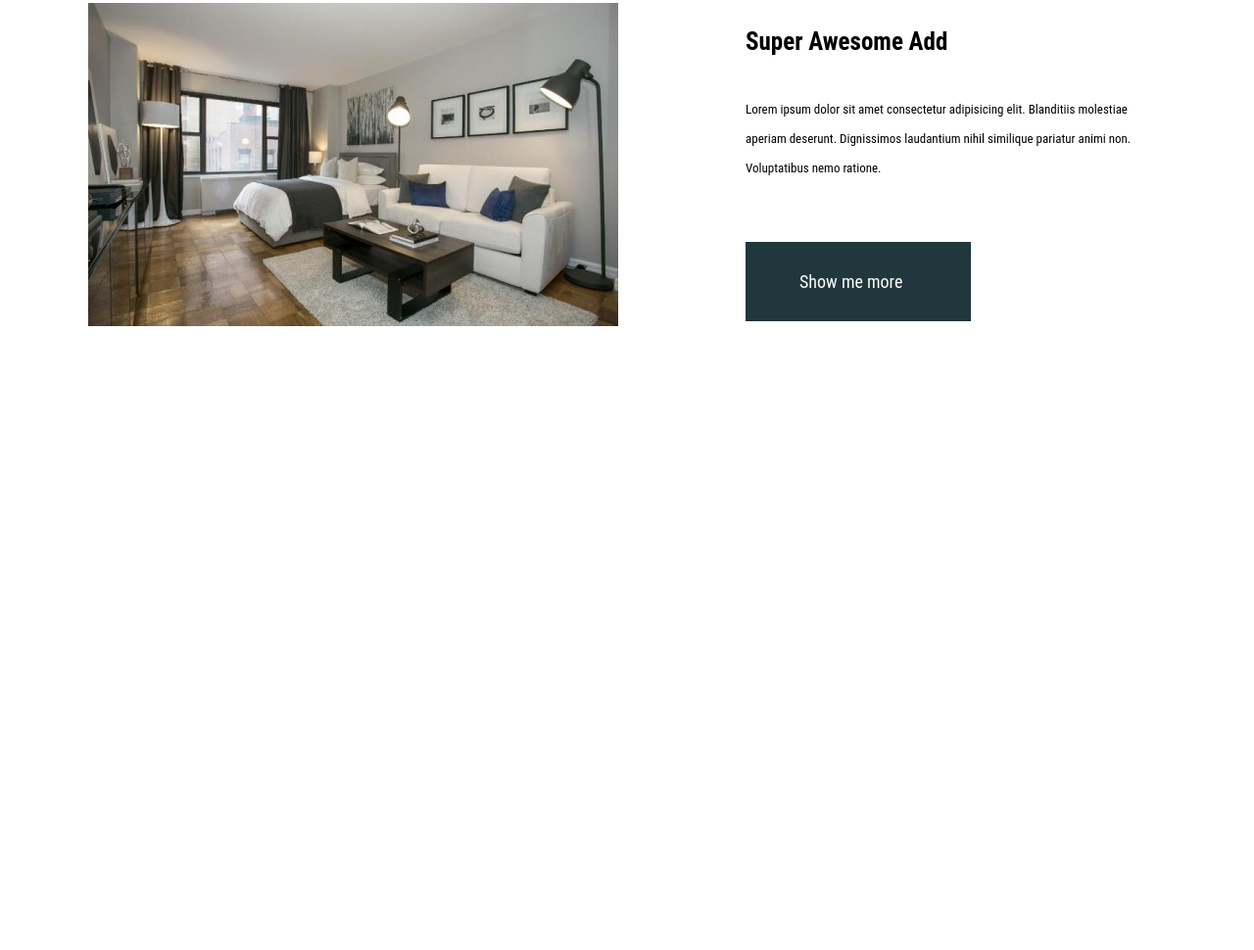
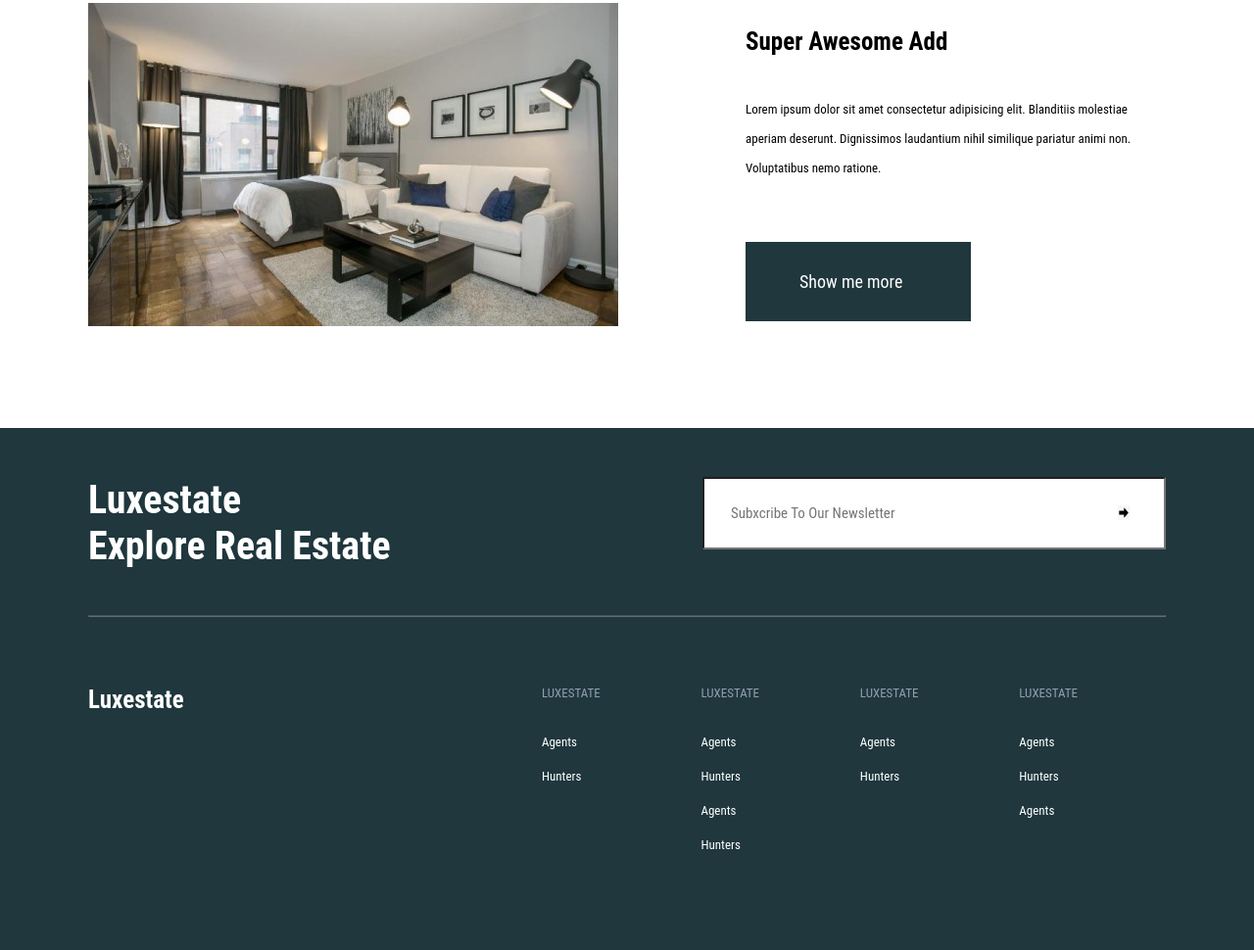
Before and after one commit to af4n/luxestate, a plain HTML site: page index.html in a window 1280 px wide. Shown: the part 6078-7048 px from the top of the page at 98% size. Before the commit the page ends 6515 px from the top, so only its background shows below. Drawn offline with Linux system fonts and the light colour scheme.

Commit message:
footer was added

```diff
--- a/index.html
+++ b/index.html
@@ -299,6 +299,49 @@
       </div>
     </section>
   </main>
+
+  <footer>
+    <div class="wrapper">
+      <div class="footer-block">
+        <div class="footer-logo">
+          <h3>Luxestate</h3>
+          <h3>Explore Real Estate</h3>
+        </div>
+        <div class="footer-search">
+          <input type="text" placeholder="Subxcribe To Our Newsletter">
+        </div>
+      </div>
+      <hr>
+      <div class="footer-links">
+        <div class="footer-links-logo">
+          <h4>Luxestate</h4>
+        </div>
+        <div class="footer-link">
+          <p>Luxestate</p>
+          <a href="#">Agents</a>
+          <a href="#">Hunters</a>
+        </div>
+        <div class="footer-link">
+          <p>Luxestate</p>
+          <a href="#">Agents</a>
+          <a href="#">Hunters</a>
+          <a href="#">Agents</a>
+          <a href="#">Hunters</a>
+        </div>
+        <div class="footer-link">
+          <p>Luxestate</p>
+          <a href="#">Agents</a>
+          <a href="#">Hunters</a>
+        </div>
+        <div class="footer-link">
+          <p>Luxestate</p>
+          <a href="#">Agents</a>
+          <a href="#">Hunters</a>
+          <a href="#">Agents</a>
+        </div>
+      </div>
+    </div>
+  </footer>
   <script src="script.js"></script>
 </body>
 </html>
--- a/style.css
+++ b/style.css
@@ -471,16 +471,72 @@ nav {
   margin-top: 60px;
 }
 
+footer {
+  background: #1f373d;
+  color: white;
+  padding-top: 50px;
+  padding-bottom: 80px;
+}
 
+.footer-block {
+  display: flex;
+  justify-content: space-between;
+}
 
+.footer-block h3 {
+  font-size: 40px;
+}
 
+.footer-search input[type=text] {
+  width: 442px;
+  height: 70px;
+  color: #919eb1;
+  padding-left: 27px;
+  font-size: 15px;
+  background-image: url(img/arrow.png);
+  background-repeat: no-repeat;
+  background-position: 94%;
+}
 
+hr {
+  opacity: 0.3;
+  margin-top: 47px;
+  margin-bottom: 70px;
+}
 
+.footer-links {
+  display: flex;
+  justify-content: space-between;
+  padding-right: 90px;
+}
 
+.footer-link {
+  display: flex;
+  flex-direction: column;
+}
 
+.footer-links-logo {
+  font-size: 25px;
+  margin-right: 26%;
+}
 
+.footer-link p {
+  text-transform: uppercase;
+  font-size: 13px;
+  color: #919eb1;
+  margin-bottom: 35px;
+}
 
+.footer-link a {
+  color: white;
+  text-decoration: none;
+  font-size: 13px;
+  margin-bottom: 20px;
+}
 
+.footer-link a:hover {
+  opacity: 0.4;
+}
 
 
 
@@ -750,4 +806,30 @@ nav {
     margin-left: 15%;
     margin-top: 20px;
   }
+
+  .footer-block {
+    flex-direction: column;
+  }
+
+  .footer-logo h3 {
+    font-size: 25px;
+    text-align: center;
+  }
+
+  .footer-search input[type=text] {
+    width: 80%;
+    height: 50px;
+    margin-top: 15px;
+  }
+
+  .footer-search {
+    display: flex;
+    justify-content: center;
+  }
+
+  .footer-links {
+    flex-wrap: wrap;
+    margin-left: 5%;
+    padding-right: 5%;
+  }
 }
```
Also changed, not shown: img/arrow.png (added).
